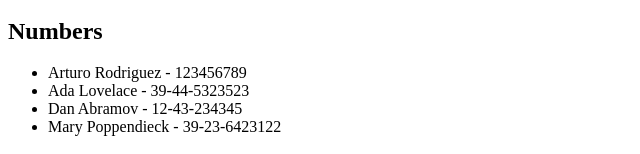
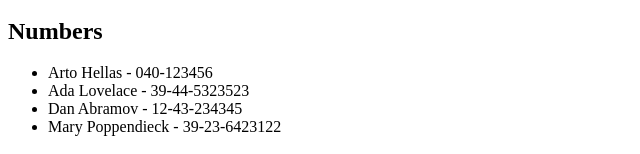
Before and after one commit to GeanVillamar/Part2, a React (Vite) app in the folder TheTelefonicaAgenda/: page / in a window 1280 px wide. Shown: the part 220-374 px from the top of the page, without its empty margins (0-640 px from the left). Built offline with nearby package versions, Linux system fonts and the light colour scheme; data requests are answered from the project's data file.

Commit message:
2.11: The telefonica Agenda step 6

```diff
--- /dev/null
+++ b/TheTelefonicaAgenda/db.json
@@ -0,0 +1,24 @@
+{
+  "persons": [
+    {
+      "name": "Arto Hellas",
+      "number": "040-123456",
+      "id": 1
+    },
+    {
+      "name": "Ada Lovelace",
+      "number": "39-44-5323523",
+      "id": 2
+    },
+    {
+      "name": "Dan Abramov",
+      "number": "12-43-234345",
+      "id": 3
+    },
+    {
+      "name": "Mary Poppendieck",
+      "number": "39-23-6423122",
+      "id": 4
+    }
+  ]
+}
--- a/TheTelefonicaAgenda/package.json
+++ b/TheTelefonicaAgenda/package.json
@@ -7,9 +7,11 @@
     "dev": "vite",
     "build": "vite build",
     "lint": "eslint .",
-    "preview": "vite preview"
+    "preview": "vite preview",
+    "server": "json-server -p3001 --watch db.json"
   },
   "dependencies": {
+    "axios": "^1.8.4",
     "react": "^19.0.0",
     "react-dom": "^19.0.0"
   },
@@ -22,6 +24,7 @@
     "eslint-plugin-react-hooks": "^5.1.0",
     "eslint-plugin-react-refresh": "^0.4.19",
     "globals": "^15.15.0",
+    "json-server": "^1.0.0-beta.3",
     "vite": "^6.2.0"
   }
 }
--- a/TheTelefonicaAgenda/src/App.jsx
+++ b/TheTelefonicaAgenda/src/App.jsx
@@ -1,13 +1,28 @@
-import { useState } from "react";
+import { useState, useEffect } from "react";
+import axios from "axios";
 import Person from "./components/Person";
 import Filter from "./components/Filter";
 import PersonForm from "./components/PersonForm";
 
-const App = (props) => {
-  const [persons, setPersons] = useState(props.persons);
+const App = () => {
+  const [persons, setPersons] = useState([]);
   const [newName, setNewName] = useState("new person");
   const [newNumber, setNewNumber] = useState("new number");
   const [search, setSearch] = useState("");
+
+  useEffect(() => {
+    console.log("effect");
+    axios
+      .get("http://localhost:3001/persons")
+      .then((response) => {
+        console.log("promise fulfilled");
+        setPersons(response.data);
+      })
+      .catch((error) => {
+        console.error("Error fetching data:", error);
+      });
+  }, []);
+  console.log("render", persons.length, "persons");
 
   const handleSearchChange = (event) => {
     setSearch(event.target.value);
--- a/TheTelefonicaAgenda/src/main.jsx
+++ b/TheTelefonicaAgenda/src/main.jsx
@@ -1,17 +1,22 @@
+// import ReactDOM from "react-dom/client";
+// import App from "./App";
+
+// const persons = [
+//   {
+//     id: 1,
+//     name: "Arturo Rodriguez",
+//     number: "123456789",
+//   },
+//   { name: "Ada Lovelace", number: "39-44-5323523", id: 2 },
+//   { name: "Dan Abramov", number: "12-43-234345", id: 3 },
+//   { name: "Mary Poppendieck", number: "39-23-6423122", id: 4 },
+// ];
+
+// ReactDOM.createRoot(document.getElementById("root")).render(
+//   <App persons={persons} />
+// );
+
 import ReactDOM from "react-dom/client";
 import App from "./App";
 
-const persons = [
-  {
-    id: 1,
-    name: "Arturo Rodriguez",
-    number: "123456789",
-  },
-  { name: "Ada Lovelace", number: "39-44-5323523", id: 2 },
-  { name: "Dan Abramov", number: "12-43-234345", id: 3 },
-  { name: "Mary Poppendieck", number: "39-23-6423122", id: 4 },
-];
-
-ReactDOM.createRoot(document.getElementById("root")).render(
-  <App persons={persons} />
-);
+ReactDOM.createRoot(document.getElementById("root")).render(<App />);
```
Also changed, not shown: 1 other file (tests, documents, lock files or other folders).
